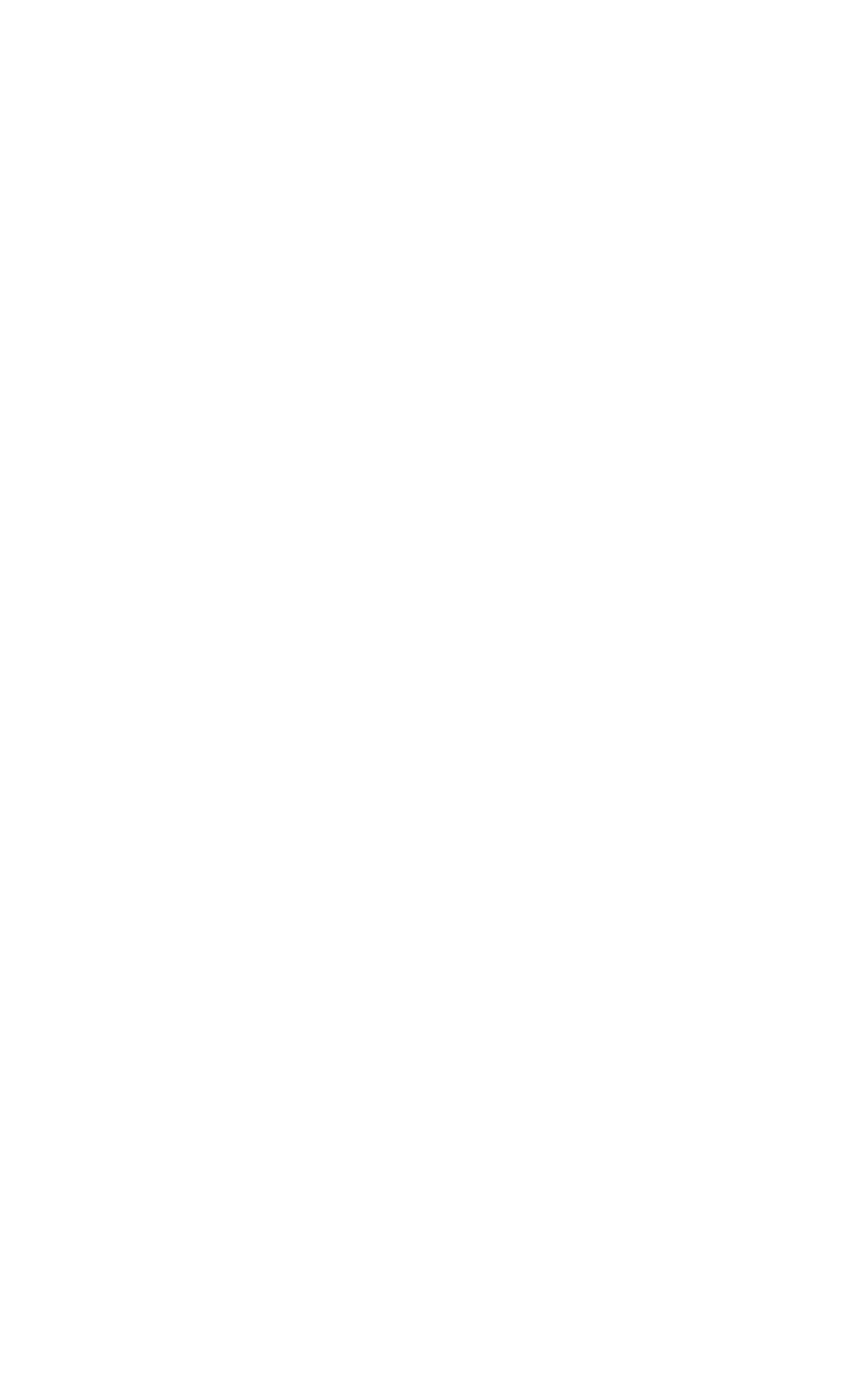
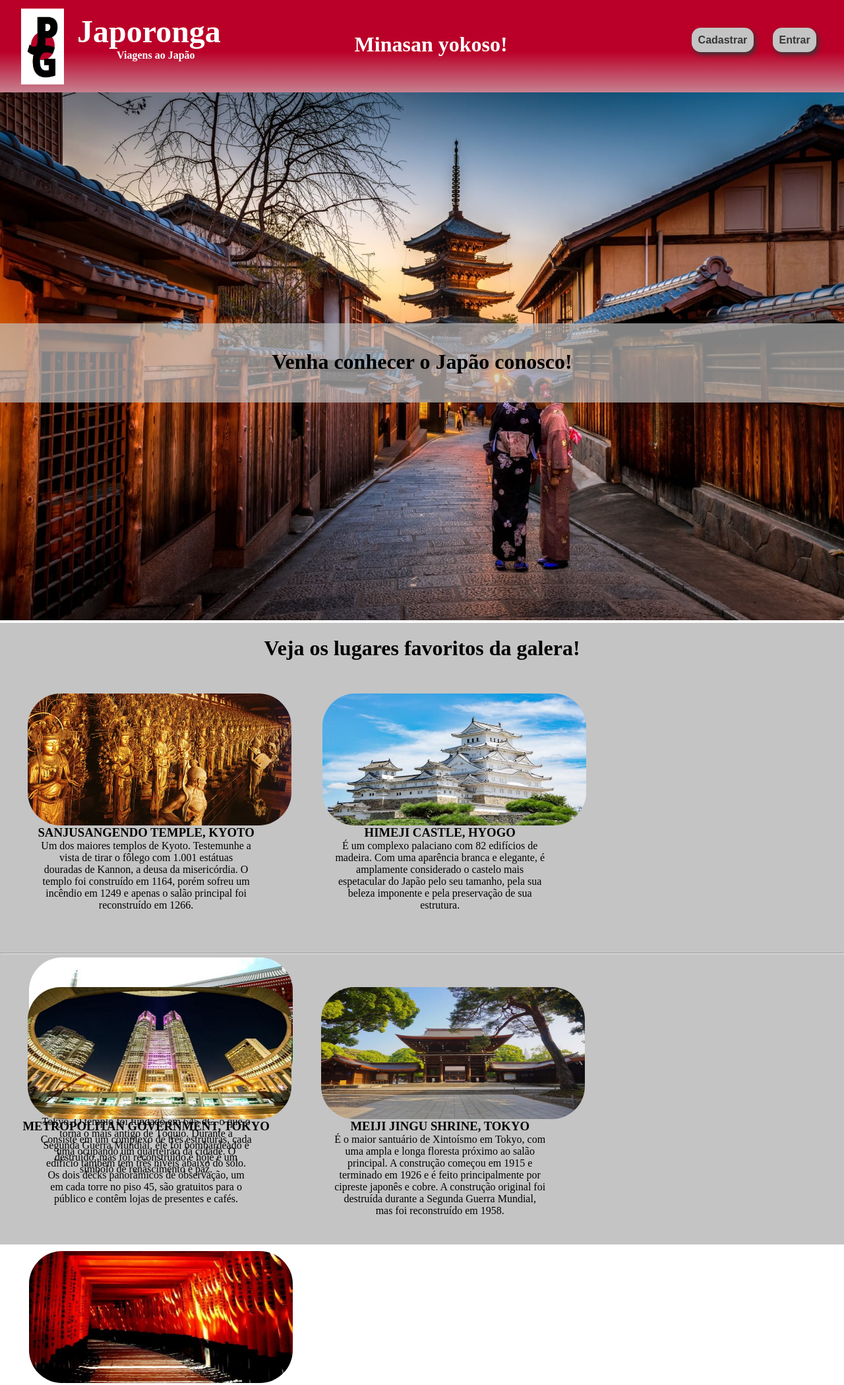
Before and after one commit to Marcos-gjr/Projeto-Japoronga, a plain HTML site: page index.html in a window 1280 px wide. Shown: the top 2099 px of the page at 66% size. Before the commit the page ends 800 px from the top, so only its background shows below. Drawn offline with Linux system fonts and the light colour scheme.

Commit message:
Atualização: Finalização parcial
Foram adicionadas 13 imagens para utilização ao longo do site e toda a parte visual do site foi concluída parcialmente, faltando somente a responsividade.

```diff
--- a/index.css
+++ b/index.css
@@ -0,0 +1,369 @@
+/* ----------|> BASE <|---------- */
+
+*, html{
+    top: 0%;
+    left: 0%;
+    margin: 0%;
+
+}
+
+*::-webkit-scrollbar {
+    width: 0px;
+
+}
+
+
+/* ------|> NAVBAR <|------ */
+
+.navbar{
+    position: fixed;
+    z-index: 2;
+    width: 100vw;
+    height: 140px;
+    left: 0px;
+    top: 0px;
+
+    background: linear-gradient(180deg, #BA0028 56.02%, #c78190 100%);
+
+}
+
+.logo{
+    z-index: 1;
+    height: 115px;
+    width: 65px;
+    margin-left: 2rem;
+    margin-top: 0.8rem;
+    display: flex;
+    float: left;
+
+}
+
+.titulo{
+    position: absolute;
+    color: #fff;
+    font-size: 2rem;
+    left: 42%;
+    top: 35%;
+
+}
+
+.japoronga{
+    width: 250px;
+    height: 100px;
+    display: block;
+    float: left;
+    margin-left: 20px;
+    margin-top: 20px;
+    font-size: 3rem;
+    color: #fff;
+
+}
+
+.subtitulo{
+    color: #fff;
+    font-size: 1rem;
+}
+
+.nav-btn{
+    position: absolute;
+    left: 80%;
+    top: 30%;
+
+}
+
+.btn{
+    margin-left: 25px;
+    border: none;
+    background-color: #c4c4c4;
+    color: #363636;
+    font-size: 1rem;
+    font-weight: bold;
+    padding: 0.6rem;
+    border-radius: 14px;
+
+    box-shadow: 3px 4px 7px #363636;
+
+}
+
+.btn:hover{
+    background-color: #a2a2a2;
+    cursor: pointer;
+
+}
+
+.btn:active{
+    background-color: #929292;
+    opacity: 0.9;
+
+}
+
+
+/* ------|> BOAS VINDAS <|------ */
+
+.slogan{
+    text-align: center;
+    margin-top: 40px;
+    color: black;
+    font-weight: bold;
+
+}
+
+.bg-transp{
+    position: absolute;
+    top: 490px;
+    width: 100vw;
+    height: 120px;
+    background-color: #c4c4c4aa;
+    color: black;
+
+
+}
+
+.img-inicio{
+    position: relative;
+    margin-top: 140px;
+    width: 100vw;
+    height: 800px;
+
+}
+
+
+/* --------|> TEMPLOS <|-------- */
+
+.bg-favoritos{
+    background-color: #c4c4c4;
+    width: 100vw;
+    height: 500px;
+
+}
+
+.vejaoslugares{
+    text-align: center;
+    color: black;
+    padding-top: 20px;
+
+}
+
+.templekioto{
+    width: 400px;
+    height: 200px;
+    margin-left: 40px;
+    border-radius: 50px;
+    margin-top: 50px;
+    display: flex;
+    float: left;
+
+}
+.templekioto:hover{
+    box-shadow: 2px 3px 6px #363636, -2px -2px 6px #363636;
+}
+
+.templos{
+    margin-left: 0.1rem;
+    height: 400px;
+    width: 440px;
+    display: inline-block;
+    text-align: center;
+
+}
+
+.templobranco{
+    width: 400px;
+    height: 200px;
+    border-radius: 50px;
+    display: flex;
+    float: left;
+    margin-top: 50px;
+    margin-left: 42px;
+
+}
+.templobranco:hover{
+    box-shadow: 2px 3px 6px #363636, -2px -2px 6px #363636;
+}
+
+.templovermelho{
+    width: 400px;
+    height: 200px;
+    border-radius: 50px;
+    display: flex;
+    float: left;
+    margin-top: 50px;
+    margin-left: 42px;
+
+}
+
+.templovermelho:hover{
+    box-shadow: 2px 3px 6px #363636, -2px -2px 6px #363636;
+
+}
+
+p {
+    padding-left: 60px;
+    padding-right: 60px;
+    display: flex;
+    float: left;
+
+}
+
+.bg-lugares{
+    background-color: #c4c4c4;
+    width: 100vw;
+    height: 440px;
+
+}
+
+.maisLugares{
+    margin-left: 0.1rem;
+    height: 400px;
+    width: 440px;
+    display: inline-block;
+    text-align: center;
+
+}
+
+.templovegas{
+    width: 400px;
+    height: 200px;
+    border-radius: 50px;
+    display: flex;
+    float: left;
+    margin-top: 50px;
+    margin-left: 40px;
+
+}
+
+.templovegas:hover{
+    box-shadow: 2px 3px 6px #363636, -2px -2px 6px #363636;
+}
+
+.temploNormal{
+    width: 400px;
+    height: 200px;
+    border-radius: 50px;
+    display: flex;
+    float: left;
+    margin-top: 40px;
+    margin-left: 40px;
+}
+
+.temploNormal:hover{
+    box-shadow: 2px 3px 6px #363636, -2px -2px 6px #363636;
+
+}
+
+.tunel{
+    width: 400px;
+    height: 200px;
+    border-radius: 50px;
+    display: flex;
+    float: left;
+    margin-top: 40px;
+    margin-left: 42px;
+
+
+}
+
+.tunel:hover{
+    box-shadow: 2px 3px 6px #363636, -2px -2px 6px #363636;
+
+}
+
+
+/* ------|> FOOTER <|------ */
+
+footer{
+    background-color: #b2b2b2;
+    width: 100vw;
+    height: 400px;
+    margin-top: 35px;
+
+}
+
+.bg-contatos{
+    background-color: #b2b2b2;
+    margin-top: 32px;
+    width: 100vw;
+    height: 40px;
+
+}
+
+.entre{
+    text-align: center;
+    color: black;
+    font-weight: bold;
+    margin-top: 15px;
+    margin-bottom: 15px;
+    padding-top: 10px;
+
+}
+
+.form{
+    text-align: center;
+
+}
+
+.form-inp{
+    background-color: #929292;
+    color: #fff;
+    font-size: 17px;
+    margin: 10px;
+    border-radius: 12px;
+    border: none;
+    padding: 0.8rem;
+    width: 60%;
+    margin-left: 5rem;
+
+    box-shadow: 2px 3px 5px #363636;
+}
+
+.form-btn{
+    margin-left: 19rem;
+
+}
+
+#btn-enviar{
+    background-color: #727272;
+    color: #ffffff;
+    border-radius: 12px;
+    border: none;
+    font-weight: bold;
+    padding: 1rem;
+    font-weight: bold;
+
+    box-shadow: 1px 2px 5px #363636;
+}
+
+#btn-enviar:hover{
+    background-color: #848484;
+    cursor: pointer;
+
+}
+
+#btn-enviar:active{
+    opacity: 0.8;
+
+}
+
+/* ------|> CONTATOS <|------ */
+
+.endereco{
+    margin-left: 50px;
+    margin-top: 30px;
+    font-size: 17px;
+
+}
+
+.email{
+    text-align: center;
+    margin-top: -38px;
+    font-size: 17px;
+
+}
+
+.telefone{
+    text-align: right;
+    margin-top: -35px;
+    margin-right: 50px;
+    font-size: 17px;
+
+}
--- a/index.html
+++ b/index.html
@@ -6,9 +6,123 @@
     <meta name="viewport" content="width=device-width, initial-scale=1.0">
     <title>Japoronga | Viagens ao Japão</title>
     <link rel="stylesheet" href="index.css">
+    <link rel="icon" type="imagem/png" href="/imgs/japoronga.png" />
 
 </head>
 <body>
+    <header>
 
+        <nav class="navbar">
+            <img class="logo" src="imgs/jpg_logo.jpg" alt="">
+            <h1 class="japoronga"> Japoronga <p class="subtitulo">Viagens ao Japão</p> </h1>
+
+            <h1 class="titulo">Minasan yokoso!</h1>
+
+            <div class="nav-btn">
+                <button class="btn" type="button">Cadastrar</button>
+                <button class="btn" type="button">Entrar</button>
+
+            </div>
+
+
+        </nav>
+
+    </header>
+
+    <img class= "img-inicio" src="imgs/backgroundinicio.jpg" alt="">
+
+    <div class="bg-transp">
+        <h1 class="slogan"> Venha conhecer o Japão conosco! </h1>
+
+    </div>
+
+    <div class = "bg-favoritos">
+        <h1 class = "vejaoslugares" > Veja os lugares favoritos da galera!</h1>
+        <div class="templos">
+
+            <img class = "templekioto" src="imgs/senhoras.jpg" alt="gold senhoras">
+            <h3 class="tkiototxt"> SANJUSANGENDO TEMPLE, KYOTO </h3>
+            <p> Um dos maiores templos de Kyoto. Testemunhe a vista de tirar o fôlego com 1.001
+                estátuas douradas de Kannon, a deusa da misericórdia. O templo foi construído em 1164,
+                porém sofreu um incêndio em 1249 e apenas o salão principal foi reconstruído em 1266.</p>
+        </div>
+        <div class="templos">
+            <img class = "templobranco" src="imgs/templobranco.jpeg" alt="branco">
+            <h3 class = "tbrancotxt"> HIMEJI CASTLE, HYOGO </h3>
+            <p>
+                É um complexo palaciano com 82 edifícios de madeira. Com uma aparência branca e elegante,
+               é amplamente considerado o castelo mais espetacular do Japão pelo seu tamanho, pela sua beleza
+               imponente e pela preservação de sua estrutura.
+            </p>
+        </div>
+        <div class="templos">
+            <img class="templovermelho" src="imgs/templovermeio.jpg" alt="vermeio">
+            <h3 class="tvermelhotxt"> SENSO-JI TEMPLE, TOKYO </h3>
+            <p> É um dos templos mais coloridos e populares de Tokyo. O templo foi fundado em 645 dC,
+                o que o torna o mais antigo de Tóquio. Durante a Segunda Guerra Mundial, ele foi bombardeado e
+                 destruído, mas foi reconstruído e hoje é um símbolo de renascimento e paz.</p>
+        </div>
+
+    </div>
+    <hr>
+    <div class = "bg-lugares">
+
+        <div class="maisLugares">
+
+            <img class = "templovegas" src="imgs/templovegas.jpg" alt="gold senhoras">
+            <h3 class="tvegastxt"> METROPOLITAN GOVERNMENT, TOKYO </h3>
+            <p class="pvegas"> Consiste em um complexo de três estruturas, cada uma ocupando um quarteirão da cidade. O edifício também tem três níveis abaixo do solo.
+                Os dois decks panorâmicos de observação, um em cada torre no piso 45, são gratuitos para o público e contêm lojas de presentes e cafés.</p>
+        </div>
+        <div class="maisLugares">
+            <img class = "temploNormal" src="imgs/templonormal.jpg" alt="branco">
+            <h3 class = "tnormaltxt"> MEIJI JINGU SHRINE, TOKYO </h3>
+            <p>
+                É o maior santuário de Xintoísmo em Tokyo, com uma ampla e longa floresta próximo ao salão principal. A construção começou em 1915 e terminado em 1926 e é feito principalmente por cipreste japonês e cobre. A construção original foi destruída durante a Segunda Guerra Mundial, mas foi reconstruído em 1958.
+            </p>
+        </div>
+
+        <div class="maisLugares">
+            <img class="tunel" src="imgs/tunel.jpg" alt="vermeio">
+            <h3 class="tuneltxt"> FUSHIMI INARI TAISHA SHRINE, KYOTO </h3>
+            <p> O famoso túnel de portais vermelhos, o Fushimi Inari Taisha é o templo central de Inari, o deus do arroz. As estruturas mais antigas foram construídas em 711, foi realocado em 816 e a estrutura principal foi construída em 1499. No meio da montanha, o templo interior é alcançável por um caminho alinhado com milhares de torii.</p>
+
+        </div>
+
+        <footer>
+            <div class="bg-contatos">
+                <h1 class="entre"> Entre em contato conosco! </h1>
+
+            </div>
+            <div class="form">
+                <input id="name" class="form-inp" type="text" placeholder="Name" maxlength="80">
+                <br>
+                <input id="email" class="form-inp" type="email" placeholder="example@email.com" maxlength="100">
+                <br>
+                <input id="tel" class="form-inp" type="tel" placeholder="(xx) xxxxx-xxxx" maxlength="11">
+
+            </div>
+            <div class="form-btn">
+                <button id="btn-enviar" type="submit"> Enviar </button>
+
+            </div>
+            <br>
+
+            <div class="endereco">
+                <h4 class="enderecotxt"> Endereço:</h4>
+                <h5> Rua Visc. de Taunay, 427 - Centro, Joinville - SC, 89203-005 </h5>
+            </div>
+
+            <div class="email">
+                <h4 class="emailtxt"> Email:</h4>
+                <h5> japoronga.jpg@gmail.com </h5>
+            </div>
+
+            <div class="telefone">
+                <h4 class="telefonetxt"> Telefone:</h4>
+                <h5> (47) 4002-8922 </h5>
+            </div>
+
+        </footer>
 </body>
 </html>
```
Also changed, not shown: imgs/backgroundinicio.jpg (added), imgs/japoronga.png (added), imgs/jpg_logo.jpg (added), imgs/senhoras.jpg (added), imgs/templobranco.jpeg (added), imgs/templonormal.jpg (added), imgs/templopreto.jpg (added), imgs/templorio.jpg (added), imgs/templosol.jpg (added), imgs/templovegas.jpg (added), imgs/temploveio.jpg (added), imgs/templovermeio.jpg (added), imgs/tunel.jpg (added).
